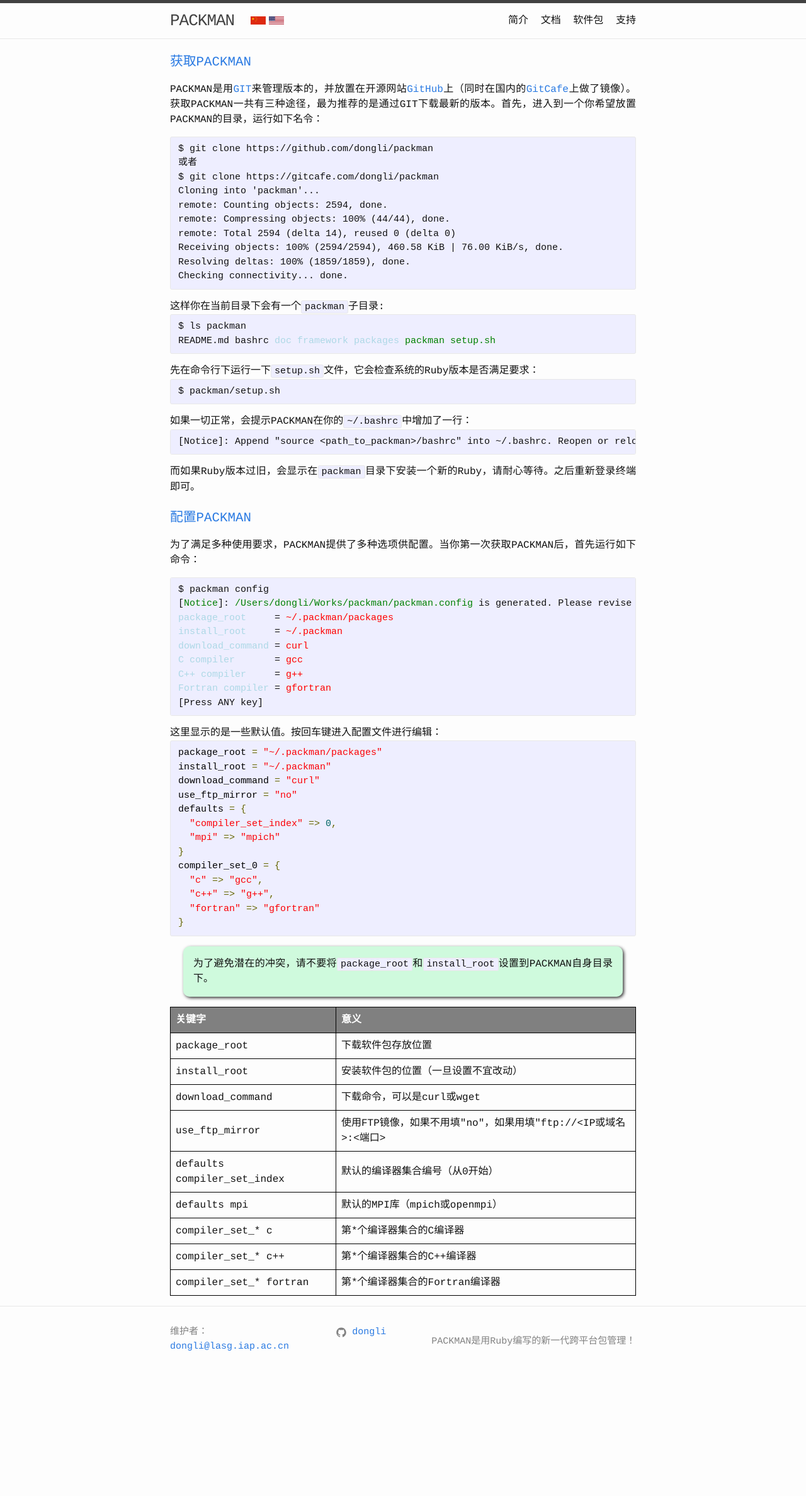
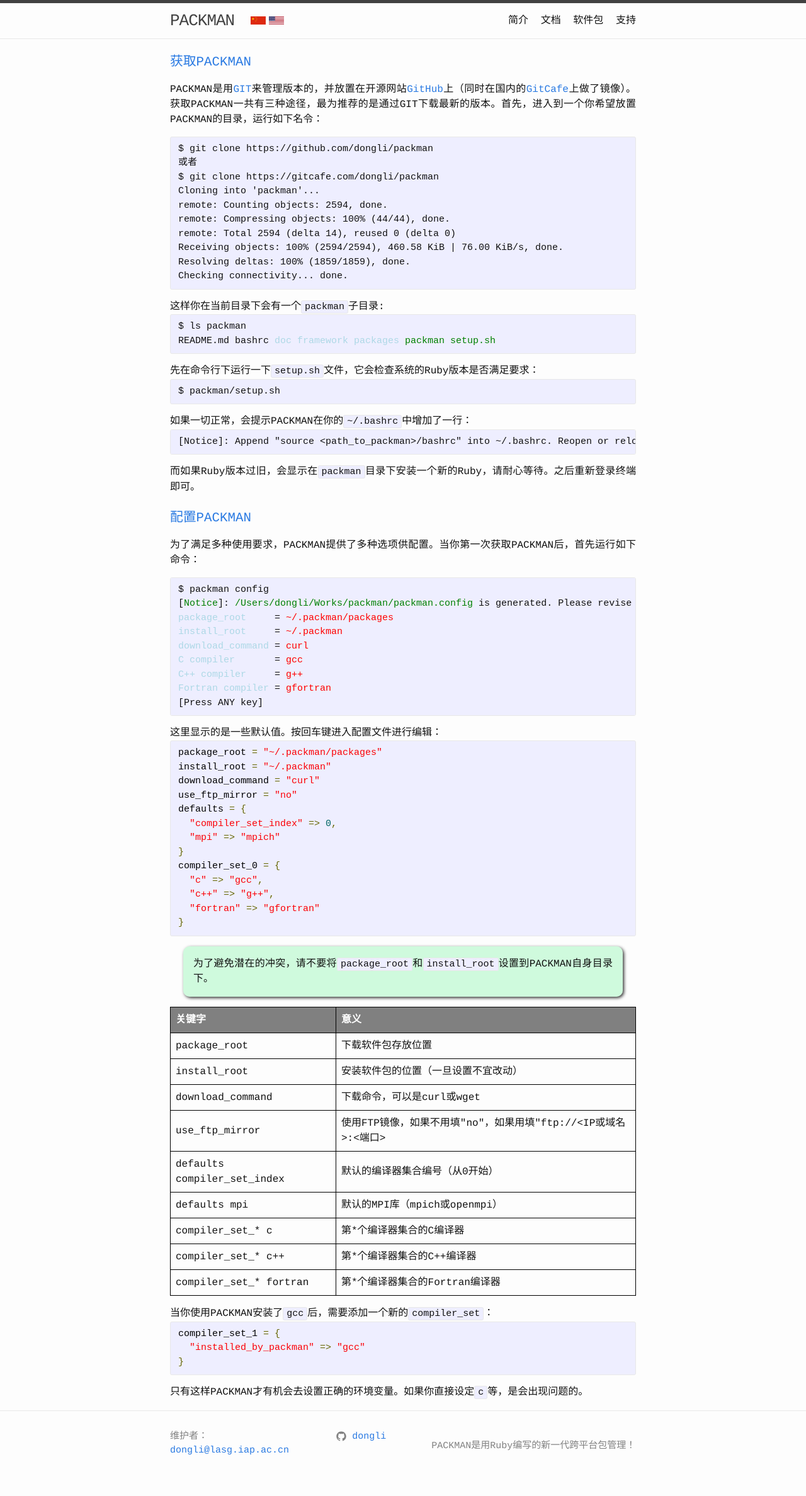
Before and after one commit to dongli/legacy-packman, a Jekyll site: the page built from zh/installation.html, in a window 1280 px wide. Shown: the whole page at 63% size. Built offline with Jekyll 4.4.1, drawn with Linux system fonts in a browser that asks for light colours; before the commit the page ends 2210 px from its top, so only the background shows below that.

Commit message:
Add notice about set installed_by_packman

```diff
--- a/_sass/_base.scss
+++ b/_sass/_base.scss
@@ -187,6 +187,7 @@
  */
 table {
   border-collapse: collapse;
+  margin: 1em auto;
 }
 
 table, td, th {
--- a/zh/installation.html
+++ b/zh/installation.html
@@ -109,4 +109,11 @@
             <td>第*个编译器集合的Fortran编译器</td>
         </tr>
     </table>
+    当你使用PACKMAN安装了<code>gcc</code>后，需要添加一个新的<code>compiler_set</code>：
+<pre class="prettyprint">
+compiler_set_1 = {
+  "installed_by_packman" => "gcc"
+}
+</pre>
+    只有这样PACKMAN才有机会去设置正确的环境变量。如果你直接设定<code>c</code>等，是会出现问题的。
 </p>
```
Also changed, not shown: en/installation.html (+7 -0 lines).
